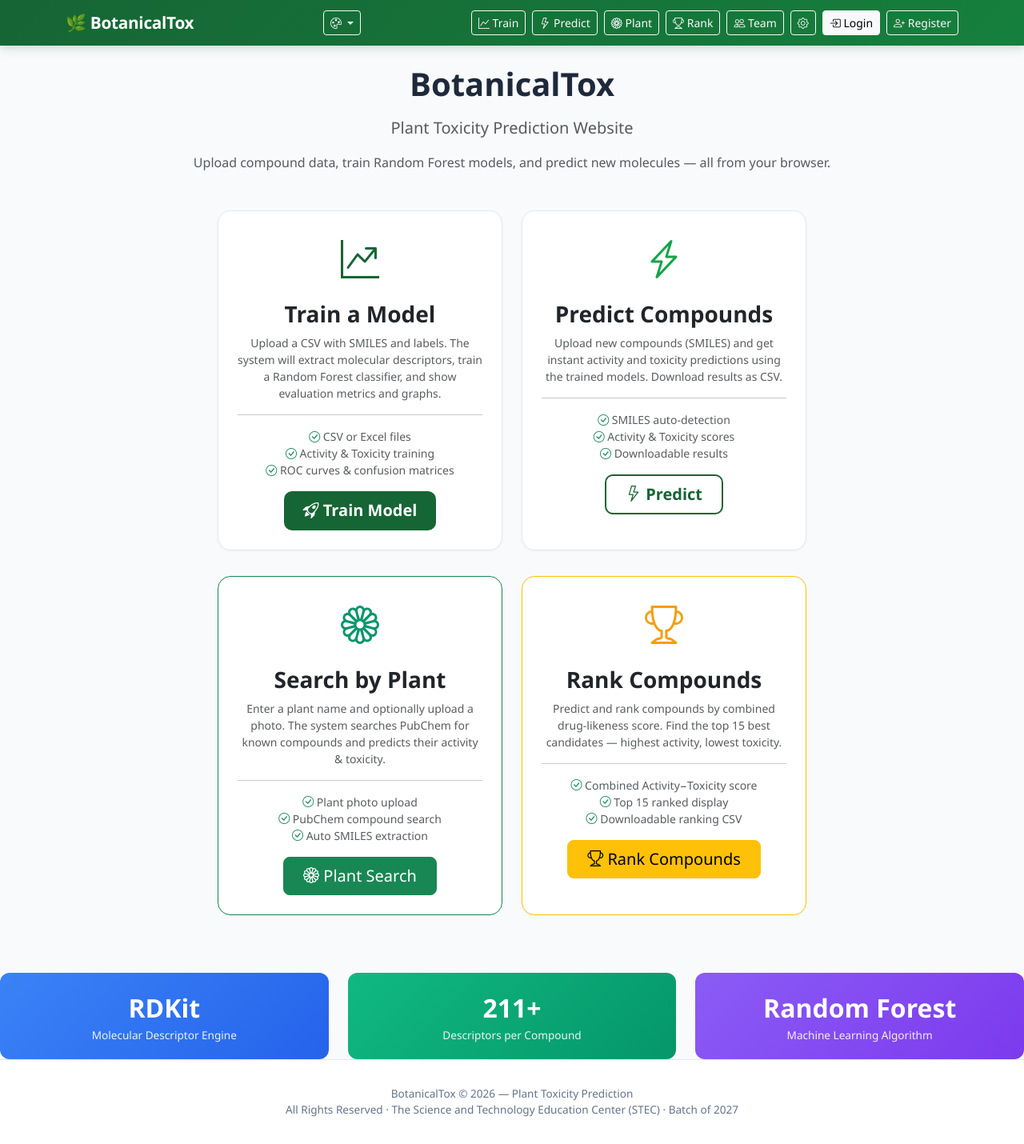
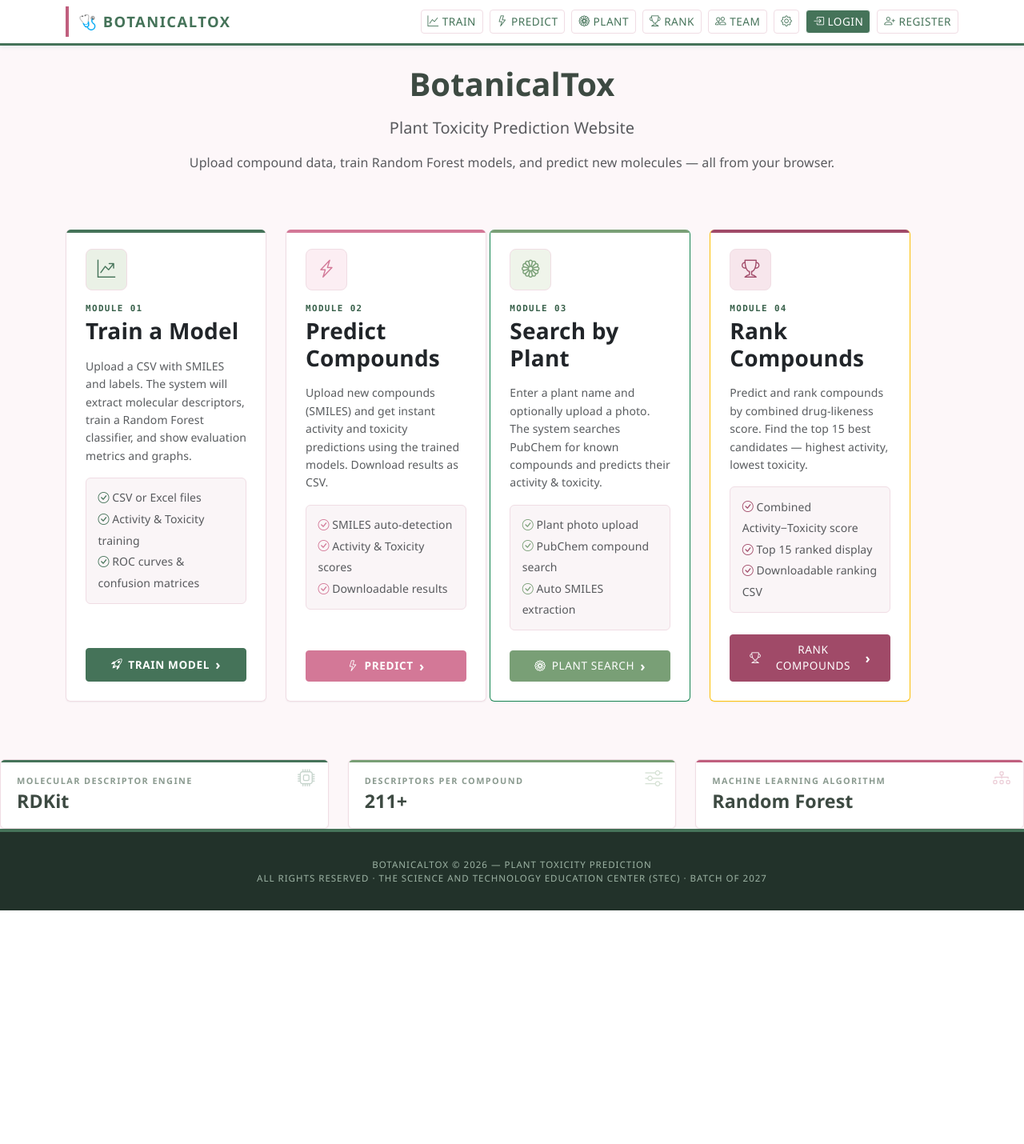
Before and after one commit to janchel/botanicaltox, a Flask app: page / in a window 1280 px wide. Shown: the whole page at 80% size. After the commit the page ends 1138 px from the top, so only its background shows below. Run offline with Flask 3, Linux system fonts and the light colour scheme.

Commit message:
Clinical theme redesign with per-user theme preference

```diff
--- a/app.py
+++ b/app.py
@@ -1591,6 +1591,21 @@ def settings():
     return render_template("settings.html", models=model_info)
 
 
+VALID_THEMES = {"botanical", "mintjulep", "clinical"}
+
+
+@app.route("/settings/theme", methods=["POST"])
+@login_required
+def set_theme():
+    """Persist the logged-in user's theme preference (per-user, not global)."""
+    data = request.get_json(silent=True) or {}
+    theme = data.get("theme", "")
+    if theme not in VALID_THEMES:
+        return jsonify({"ok": False, "error": "Unknown theme"}), 400
+    User.set_theme(current_user.id, theme)
+    return jsonify({"ok": True, "theme": theme})
+
+
 @app.route("/delete/<model_name>", methods=["POST"])
 @login_required
 def delete_model(model_name):
--- /dev/null
+++ b/static/css/theme-clinical.css
@@ -0,0 +1,366 @@
+/* ============================================================
+   Theme: Clinical — Full medical/hospital redesign
+   Not just colors: changes logo context, typography,
+   corner styles, navbar structure and component shapes.
+   ============================================================ */
+
+/* --- Clinical palette — Mint Julep edition ---
+   Forest #457359 · Sage #799F76 · Rose #D37897
+   Blush #E09FB3 · Petal #F9DEE5 · Deep rose #A04A68 */
+:root {
+    --primary: #457359;            /* Forest green — primary brand */
+    --primary-dark: #38604a;
+    --secondary: #d37897;          /* Rose — accents */
+    --secondary-dark: #c05f7e;
+    --success: #799f76;            /* Sage — safe/non-toxic */
+    --danger: #c05f7e;             /* Deep rose for danger (keeps palette) */
+    --warning: #d37897;
+    --info: #799f76;
+    --bg: #fdf7f9;                 /* Petal-tinted background */
+    --card-bg: #ffffff;
+    --text: #3d4a42;
+    --text-muted: #8a9a8f;
+    --border: #f0dde4;
+    --metric-bg: #f9dee5;          /* Petal */
+    --upload-bg: #fdf7f9;
+    --upload-hover-bg: #f9dee5;
+    --badge-active-bg: #f9dee5;
+    --badge-active-text: #c05f7e;
+    --badge-inactive-bg: #f0dde4;
+    --badge-inactive-text: #a04a68;
+    --badge-toxic-bg: #f9dee5;
+    --badge-toxic-text: #a04a68;
+    --badge-safe-bg: #e6efdf;
+    --badge-safe-text: #457359;
+    --stat-activity: linear-gradient(135deg, #d37897, #c05f7e);
+    --stat-toxicity: linear-gradient(135deg, #b95c7c, #a04a68);
+    --stat-safe: linear-gradient(135deg, #799f76, #457359);
+    --stat-priority: linear-gradient(135deg, #e09fb3, #d37897);
+}
+
+/* --- Structural redesign (what makes this a FULL theme) --- */
+body.theme-clinical {
+    font-family: 'Segoe UI', 'Helvetica Neue', Arial, sans-serif;
+    letter-spacing: 0.1px;
+}
+
+/* Navbar becomes a flat clinical header bar with bottom accent line */
+body.theme-clinical .navbar {
+    background: #ffffff !important;
+    border-bottom: 3px solid var(--primary);
+    box-shadow: 0 1px 6px rgba(14, 116, 144, 0.12);
+}
+body.theme-clinical .navbar-brand {
+    color: var(--primary) !important;
+    text-transform: uppercase;
+    letter-spacing: 1.5px;
+    font-size: 1.15rem;
+    border-left: 4px solid var(--danger);
+    padding-left: 0.75rem;
+}
+body.theme-clinical .navbar .btn-outline-light {
+    color: var(--primary);
+    border-color: var(--border);
+    border-radius: 4px;
+}
+body.theme-clinical .navbar .btn-outline-light:hover {
+    background: var(--primary);
+    color: #fff;
+}
+body.theme-clinical .navbar .btn-light {
+    background: var(--primary);
+    color: #fff;
+    border-radius: 4px;
+}
+
+/* Cards become flat, sharp-edged clinical panels */
+body.theme-clinical .card {
+    border-radius: 4px;
+    border-top: 3px solid var(--primary);
+    box-shadow: 0 1px 2px rgba(15, 23, 42, 0.06);
+}
+body.theme-clinical .card:hover {
+    transform: none;
+    box-shadow: 0 3px 10px rgba(14, 116, 144, 0.15);
+}
+body.theme-clinical .card-header {
+    border-radius: 4px 4px 0 0 !important;
+    background: var(--metric-bg);
+    text-transform: uppercase;
+    font-size: 0.85rem;
+    letter-spacing: 0.8px;
+}
+
+/* Buttons: squared, clinical */
+body.theme-clinical .btn {
+    border-radius: 4px;
+    text-transform: uppercase;
+    font-size: 0.85rem;
+    letter-spacing: 0.5px;
+}
+body.theme-clinical .btn-primary { background: var(--primary); }
+body.theme-clinical .btn-primary:hover { background: var(--primary-dark); }
+body.theme-clinical .btn-secondary { background: var(--secondary); }
+
+/* Metric boxes look like lab readouts */
+body.theme-clinical .metric-box {
+    border-left: 4px solid var(--primary);
+    border-radius: 4px;
+    text-align: left;
+    padding-left: 1.25rem;
+}
+
+/* Upload zone looks like a specimen intake area */
+body.theme-clinical .upload-zone {
+    border-radius: 4px;
+    border-style: solid;
+    border-width: 1px;
+    background: repeating-linear-gradient(
+        45deg, var(--upload-bg), var(--upload-bg) 12px,
+        #f6e8ee 12px, #f6e8ee 24px);
+}
+
+/* Footer becomes a clinical disclaimer strip */
+body.theme-clinical .footer {
+    background: #22322a;
+    color: #9db3a4;
+    border-top: 4px solid var(--primary);
+    text-transform: uppercase;
+    font-size: 0.72rem;
+    letter-spacing: 1px;
+}
+
+/* Tables get clinical chart styling */
+body.theme-clinical table { font-size: 0.85rem; }
+body.theme-clinical .table thead th {
+    background: var(--metric-bg);
+    text-transform: uppercase;
+    font-size: 0.75rem;
+    letter-spacing: 0.6px;
+    color: var(--primary-dark);
+}
+
+/* Alerts squared */
+body.theme-clinical .alert { border-radius: 4px; }
+
+/* ============================================================
+   Homepage feature cards — clinical procedure modules
+   Targets the ORIGINAL homepage markup via the four invisible
+   hook classes (feature-card--train/predict/plant/rank).
+   Each module gets a department color code (hospital
+   wayfinding): teal lab, blue diagnostics, green botanical,
+   amber ranking.
+   ============================================================ */
+
+/* Department color codes (accent + soft tint per module) */
+body.theme-clinical .feature-card--train   { --accent: #457359; --accent-soft: #eaf1e6; }  /* forest */
+body.theme-clinical .feature-card--predict { --accent: #d37897; --accent-soft: #fceef3; }  /* rose */
+body.theme-clinical .feature-card--plant   { --accent: #799f76; --accent-soft: #eff4ea; }  /* sage */
+body.theme-clinical .feature-card--rank    { --accent: #a04a68; --accent-soft: #f7e6ec; }  /* deep rose */
+
+/* Horizontal 4-up module lineup on desktop.
+   The homepage has two Bootstrap rows (Train+Predict / Plant+Rank);
+   side-by-side inline grids merge them into one visual row of 4
+   without touching the markup. Browsers without :has() simply keep
+   the stock stacked layout. */
+@media (min-width: 1200px) {
+    body.theme-clinical .row:has([class*="feature-card--"]) {
+        display: inline-grid;
+        grid-template-columns: repeat(2, 1fr);
+        align-items: stretch;
+        width: calc(50% - 0.5rem);
+        vertical-align: top;
+        margin-top: 0 !important;   /* neutralizes .mt-2 on the second row */
+    }
+    body.theme-clinical .row:has([class*="feature-card--"]) > [class*="col-"] {
+        width: auto;
+        max-width: none;
+    }
+    /* The two side-by-side grids size independently, so their rows can
+       end up a few px apart (e.g. 550 vs 578). A shared min-height above
+       the tallest natural content forces all four cards to equal height.
+       CTA buttons stay pinned to the bottom edge (margin-top:auto). */
+    body.theme-clinical [class*="feature-card--"] {
+        min-height: 590px;
+    }
+}
+
+/* Panel: crisp white chart card with department color band */
+body.theme-clinical [class*="feature-card--"] {
+    position: relative;
+    overflow: hidden;
+    border: 1px solid var(--border);
+    border-top: none;
+    border-radius: 6px;
+    box-shadow: 0 1px 2px rgba(15, 23, 42, 0.05);
+    transition: border-color 0.18s ease, box-shadow 0.18s ease, transform 0.18s ease;
+}
+body.theme-clinical [class*="feature-card--"]::before {
+    content: '';
+    position: absolute;
+    top: 0; left: 0; right: 0;
+    height: 4px;
+    background: var(--accent);
+}
+body.theme-clinical [class*="feature-card--"]:hover {
+    transform: translateY(-3px);
+    border-color: var(--accent);
+    box-shadow: 0 10px 24px -12px rgba(15, 23, 42, 0.28);
+}
+
+/* Body reads left-to-right like a chart, not centered
+   (!important required: markup carries Bootstrap's .text-center) */
+body.theme-clinical [class*="feature-card--"] > .card-body {
+    display: flex;
+    flex-direction: column;
+    align-items: flex-start;
+    text-align: left !important;
+}
+
+/* Big inline icon becomes a tinted specimen badge */
+body.theme-clinical [class*="feature-card--"] > .card-body > i.bi {
+    display: inline-flex;
+    align-items: center;
+    justify-content: center;
+    width: 52px;
+    height: 52px;
+    border-radius: 8px;
+    font-size: 1.4rem !important;          /* beats inline style="font-size:3rem" */
+    color: var(--accent) !important;       /* beats inline color */
+    background: var(--accent-soft);
+    border: 1px solid var(--border);
+}
+
+/* Eyebrow module label above the title — chart tab style */
+body.theme-clinical [class*="feature-card--"] h3 {
+    letter-spacing: 0.2px;
+}
+body.theme-clinical [class*="feature-card--"] h3::before {
+    display: block;
+    margin-bottom: 0.35rem;
+    font-family: 'Cascadia Code', Consolas, 'Courier New', monospace;
+    font-size: 0.68rem;
+    font-weight: 700;
+    letter-spacing: 1.4px;
+    text-transform: uppercase;
+    color: var(--primary-dark);
+}
+body.theme-clinical .feature-card--train   h3::before { content: 'Module 01'; }
+body.theme-clinical .feature-card--predict h3::before { content: 'Module 02'; }
+body.theme-clinical .feature-card--plant   h3::before { content: 'Module 03'; }
+body.theme-clinical .feature-card--rank    h3::before { content: 'Module 04'; }
+
+/* Description: relaxed clinical line spacing */
+body.theme-clinical [class*="feature-card--"] p.small { line-height: 1.6; }
+
+/* Divider replaced by a tinted "chart review" panel for the checklist */
+body.theme-clinical [class*="feature-card--"] hr { display: none; }
+body.theme-clinical [class*="feature-card--"] > .card-body > div.small {
+    width: 100%;
+    background: #faf5f7;
+    border: 1px solid var(--border);
+    border-radius: 6px;
+    padding: 0.7rem 0.9rem;
+    margin-bottom: 1rem;
+    line-height: 1.9;
+}
+body.theme-clinical [class*="feature-card--"] > .card-body > div.small i {
+    color: var(--accent) !important;       /* beats Bootstrap .text-success */
+}
+
+/* Unified CTA: full-width department-colored action bar */
+body.theme-clinical [class*="feature-card--"] > .card-body > .btn {
+    margin-top: auto;
+    width: 100%;
+    display: flex;
+    align-items: center;
+    justify-content: center;
+    gap: 0.45rem;
+    background: var(--accent);
+    border: 1px solid var(--accent);
+    color: #ffffff !important;             /* also overrides btn-warning black text */
+    letter-spacing: 0.6px;
+}
+body.theme-clinical [class*="feature-card--"] > .card-body > .btn::after {
+    content: '\203A';                      /* chevron-like arrow */
+    font-size: 1.25em;
+    font-weight: 700;
+    line-height: 1;
+    transition: transform 0.15s ease;
+}
+body.theme-clinical [class*="feature-card--"] > .card-body > .btn:hover {
+    filter: brightness(0.88);
+}
+body.theme-clinical [class*="feature-card--"] > .card-body > .btn:hover::after {
+    transform: translateX(3px);
+}
+body.theme-clinical [class*="feature-card--"] > .card-body > .btn:focus-visible {
+    outline: 2px solid var(--accent);
+    outline-offset: 2px;
+}
+
+/* ============================================================
+   Bottom capability strip — clinical platform tiles
+   The loud gradient blocks become clean white chart tiles:
+   department accent band, uppercase kicker label on top,
+   large navy value below, watermark icon in the corner.
+   ============================================================ */
+body.theme-clinical .stat-card {
+    position: relative;
+    overflow: hidden;
+    height: 100%;
+    background: var(--card-bg);
+    border: 1px solid var(--border);
+    border-radius: 6px;
+    box-shadow: 0 1px 2px rgba(15, 23, 42, 0.05);
+    display: flex;
+    flex-direction: column-reverse;   /* kicker label above the value */
+    align-items: flex-start;
+    text-align: left !important;
+    gap: 0.15rem;
+    padding: 1.15rem 1.25rem 1.2rem;
+    transition: border-color 0.18s ease, box-shadow 0.18s ease, transform 0.18s ease;
+}
+body.theme-clinical .stat-card::before {
+    content: '';
+    position: absolute;
+    top: 0; left: 0; right: 0;
+    height: 3px;
+    background: var(--tile-accent, var(--primary));
+}
+body.theme-clinical .stat-card::after {
+    font-family: 'bootstrap-icons';
+    position: absolute;
+    right: 1rem;
+    top: 0.8rem;
+    font-size: 1.35rem;
+    line-height: 1;
+    color: var(--tile-accent, var(--primary));
+    opacity: 0.3;
+}
+/* Department mapping (accent + corner glyph) */
+body.theme-clinical .stat-card.blue   { --tile-accent: #457359; }   /* forest */
+body.theme-clinical .stat-card.blue::after   { content: '\f2d6'; }  /* bi-cpu       — descriptor engine */
+body.theme-clinical .stat-card.green  { --tile-accent: #799f76; }   /* sage */
+body.theme-clinical .stat-card.green::after  { content: '\f56b'; }  /* bi-sliders   — feature count      */
+body.theme-clinical .stat-card.purple { --tile-accent: #c05f7e; }   /* rose */
+body.theme-clinical .stat-card.purple::after { content: '\f2ee'; }  /* bi-diagram-3 — model topology */
+
+body.theme-clinical .stat-card .num {
+    font-size: 1.45rem;
+    line-height: 1.25;
+    color: var(--text);
+}
+body.theme-clinical .stat-card .lbl {
+    font-size: 0.68rem;
+    font-weight: 700;
+    letter-spacing: 1.4px;
+    text-transform: uppercase;
+    color: var(--text-muted);
+    opacity: 1;
+}
+body.theme-clinical .stat-card:hover {
+    transform: translateY(-3px);
+    border-color: var(--tile-accent, var(--primary));
+    box-shadow: 0 10px 22px -12px rgba(15, 23, 42, 0.25);
+}
--- a/templates/base.html
+++ b/templates/base.html
@@ -6,28 +6,19 @@
     <title>{% block title %}BotanicalTox{% endblock %}</title>
     <link href="https://cdn.jsdelivr.net/npm/bootstrap@5.3.3/dist/css/bootstrap.min.css" rel="stylesheet">
     <link href="https://cdn.jsdelivr.net/npm/bootstrap-icons@1.11.3/font/bootstrap-icons.css" rel="stylesheet">
-    <!-- Theme system: base components + switchable theme variables -->
-    <link id="theme-stylesheet" rel="stylesheet" href="{{ url_for('static', filename='css/theme-botanical.css') }}">
-    <link rel="stylesheet" href="{{ url_for('static', filename='css/base.css') }}">
+    <!-- Theme system: base components + switchable theme variables.
+         Logged-in users get their saved theme rendered server-side
+         (no flash of wrong theme); visitors fall back to localStorage. -->
+    {% set initial = current_user.theme if current_user.is_authenticated and current_user.theme in ('botanical', 'mintjulep', 'clinical') else 'clinical' %}
+    <link id="theme-stylesheet" rel="stylesheet" href="{{ url_for('static', filename='css/theme-' ~ initial ~ '.css') }}?v=20260824e">
+    <link rel="stylesheet" href="{{ url_for('static', filename='css/base.css') }}?v=20260824e">
 </head>
-<body>
+<body{% if initial == 'clinical' %} class="theme-clinical"{% endif %}>
     <nav class="navbar navbar-dark">
         <div class="container">
             <a class="navbar-brand" href="{{ url_for('index') }}">
                 <span id="logo-emoji">🌿</span> BotanicalTox
             </a>
-            <!-- Theme Picker -->
-            <div class="dropdown ms-2">
-                <button id="themeToggle" class="btn btn-sm btn-outline-light dropdown-toggle" type="button" data-bs-toggle="dropdown" title="Change theme">
-                    <i class="bi bi-palette"></i>
-                </button>
-                <ul class="dropdown-menu theme-menu">
-                    <li><a class="dropdown-item theme-option active" href="#" data-theme="botanical"><i class="bi bi-flower1"></i> Botanical</a></li>
-                    <li><a class="dropdown-item theme-option" href="#" data-theme="light"><i class="bi bi-sun"></i> Light</a></li>
-                    <li><a class="dropdown-item theme-option" href="#" data-theme="ocean"><i class="bi bi-water"></i> Ocean</a></li>
-                    <li><a class="dropdown-item theme-option" href="#" data-theme="sunset"><i class="bi bi-sunset"></i> Sunset</a></li>
-                </ul>
-            </div>
             <div class="d-flex gap-2 align-items-center flex-wrap">
                 <!-- Feature links — always visible; protected routes prompt login -->
                 <a class="btn btn-sm {% if current_user.is_authenticated %}btn-light{% else %}btn-outline-light{% endif %}" href="{{ url_for('train') }}">
@@ -105,24 +96,31 @@
     <script src="https://cdn.jsdelivr.net/npm/bootstrap@5.3.3/dist/js/bootstrap.bundle.min.js"></script>
     {% block scripts %}{% endblock %}
     <script>
-        // Theme switcher (public, client-side only — persisted in localStorage)
+        // Theme switching — changed from Settings > Appearance.
+        // Logged-in users: choice is saved to their account (per-user).
+        // Visitors: choice is saved in this browser (localStorage only).
         (function() {
             const THEME_KEY = 'botanicaltox_theme';
             const link = document.getElementById('theme-stylesheet');
             const logo = document.getElementById('logo-emoji');
             const options = document.querySelectorAll('.theme-option');
 
+            const SERVER_THEME = '{{ initial }}';
+            const IS_AUTHED = {{ 'true' if current_user.is_authenticated else 'false' }};
+
             // Emoji per theme
             const themeEmojis = {
                 botanical: '🌿',
-                light:    '☀️',
-                ocean:    '🌊',
-                sunset:   '🌅'
+                mintjulep: '🌸',
+                clinical: '🩺'
             };
 
+            // Full themes that restyle the whole page (get a body class)
+            const fullThemes = ['clinical'];
+
             function applyTheme(theme) {
-                if (!['botanical', 'light', 'ocean', 'sunset'].includes(theme)) theme = 'botanical';
-                link.setAttribute('href', '{{ url_for("static", filename="css/") }}theme-' + theme + '.css');
+                if (!['botanical', 'mintjulep', 'clinical'].includes(theme)) theme = 'botanical';
+                link.setAttribute('href', '{{ url_for("static", filename="css/") }}theme-' + theme + '.css?v=20260824e');
                 localStorage.setItem(THEME_KEY, theme);
                 options.forEach(function(opt) {
                     opt.classList.toggle('active', opt.dataset.theme === theme);
@@ -130,15 +128,27 @@
                 if (logo && themeEmojis[theme]) {
                     logo.textContent = themeEmojis[theme];
                 }
+                // Toggle body class for full themes
+                fullThemes.forEach(function(t) {
+                    document.body.classList.toggle('theme-' + t, theme === t);
+                });
             }
 
-            // Restore saved theme on load
-            applyTheme(localStorage.getItem(THEME_KEY) || 'botanical');
+            // Restore saved theme on load (account preference wins when logged in)
+            applyTheme(IS_AUTHED ? SERVER_THEME : (localStorage.getItem(THEME_KEY) || SERVER_THEME));
 
             options.forEach(function(opt) {
                 opt.addEventListener('click', function(e) {
                     e.preventDefault();
-                    applyTheme(this.dataset.theme);
+                    const theme = this.dataset.theme;
+                    applyTheme(theme);
+                    if (IS_AUTHED) {
+                        fetch('{{ url_for("set_theme") }}', {
+                            method: 'POST',
+                            headers: { 'Content-Type': 'application/json' },
+                            body: JSON.stringify({ theme: theme })
+                        }).catch(function() { /* keep local choice if offline */ });
+                    }
                 });
             });
         })();
--- a/templates/index.html
+++ b/templates/index.html
@@ -16,7 +16,7 @@
 
 <div class="row g-4 justify-content-center">
     <div class="col-md-4">
-        <div class="card h-100">
+        <div class="card h-100 feature-card--train">
             <div class="card-body text-center p-4">
                 <i class="bi bi-graph-up-arrow" style="font-size: 3rem; color: var(--primary);"></i>
                 <h3 class="mt-3 fw-bold">Train a Model</h3>
@@ -38,7 +38,7 @@
     </div>
 
     <div class="col-md-4">
-        <div class="card h-100">
+        <div class="card h-100 feature-card--predict">
             <div class="card-body text-center p-4">
                 <i class="bi bi-lightning-charge" style="font-size: 3rem; color: var(--success);"></i>
                 <h3 class="mt-3 fw-bold">Predict Compounds</h3>
@@ -62,7 +62,7 @@
 
 <div class="row g-4 justify-content-center mt-2">
     <div class="col-md-4">
-        <div class="card h-100 border-success">
+        <div class="card h-100 border-success feature-card--plant">
             <div class="card-body text-center p-4">
                 <i class="bi bi-flower1" style="font-size: 3rem; color: #059669;"></i>
                 <h3 class="mt-3 fw-bold">Search by Plant</h3>
@@ -83,7 +83,7 @@
         </div>
     </div>
     <div class="col-md-4">
-        <div class="card h-100 border-warning">
+        <div class="card h-100 border-warning feature-card--rank">
             <div class="card-body text-center p-4">
                 <i class="bi bi-trophy" style="font-size: 3rem; color: #f59e0b;"></i>
                 <h3 class="mt-3 fw-bold">Rank Compounds</h3>
```
Also changed, not shown: database.py (+27 -6 lines), static/css/theme-light.css (deleted, +0 -31 lines), static/css/theme-mintjulep.css (added, +51 -0 lines), static/css/theme-ocean.css (deleted, +0 -31 lines), static/css/theme-sunset.css (deleted, +0 -31 lines), templates/settings.html (+29 -0 lines).
